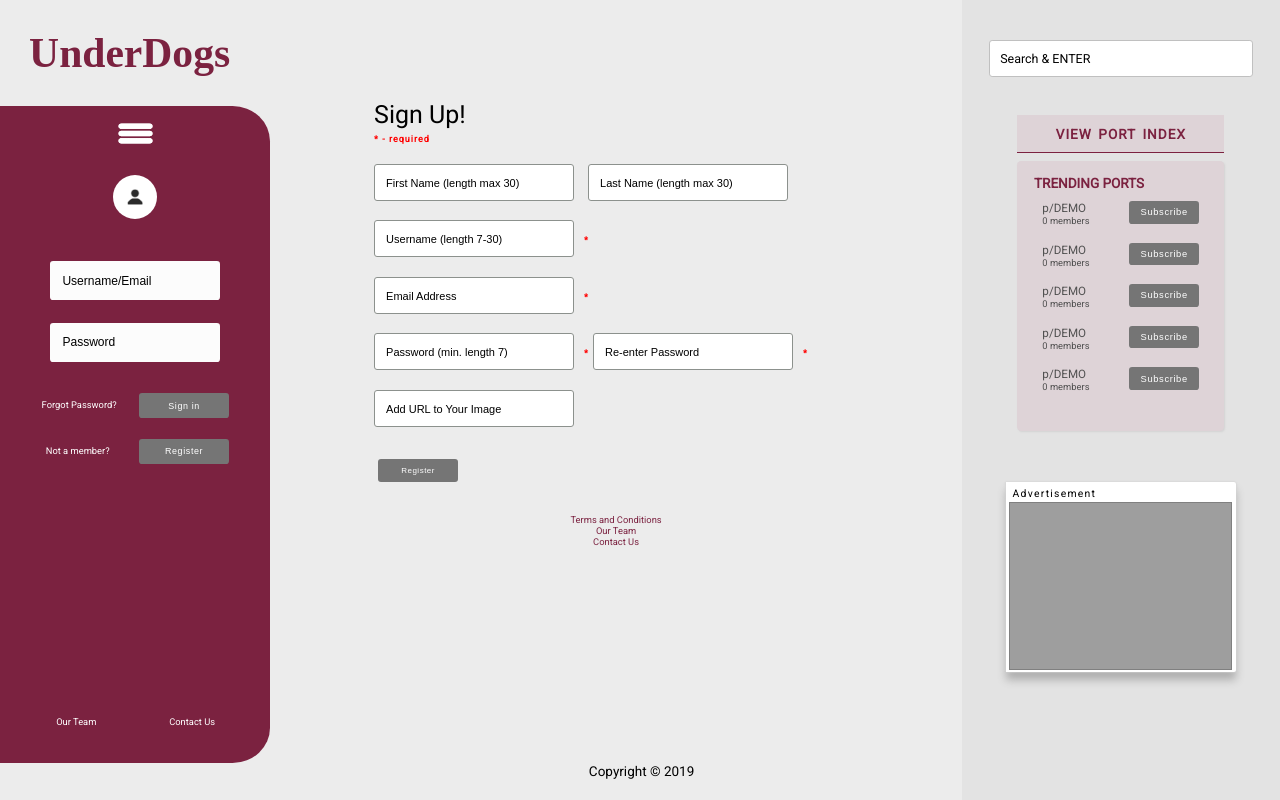
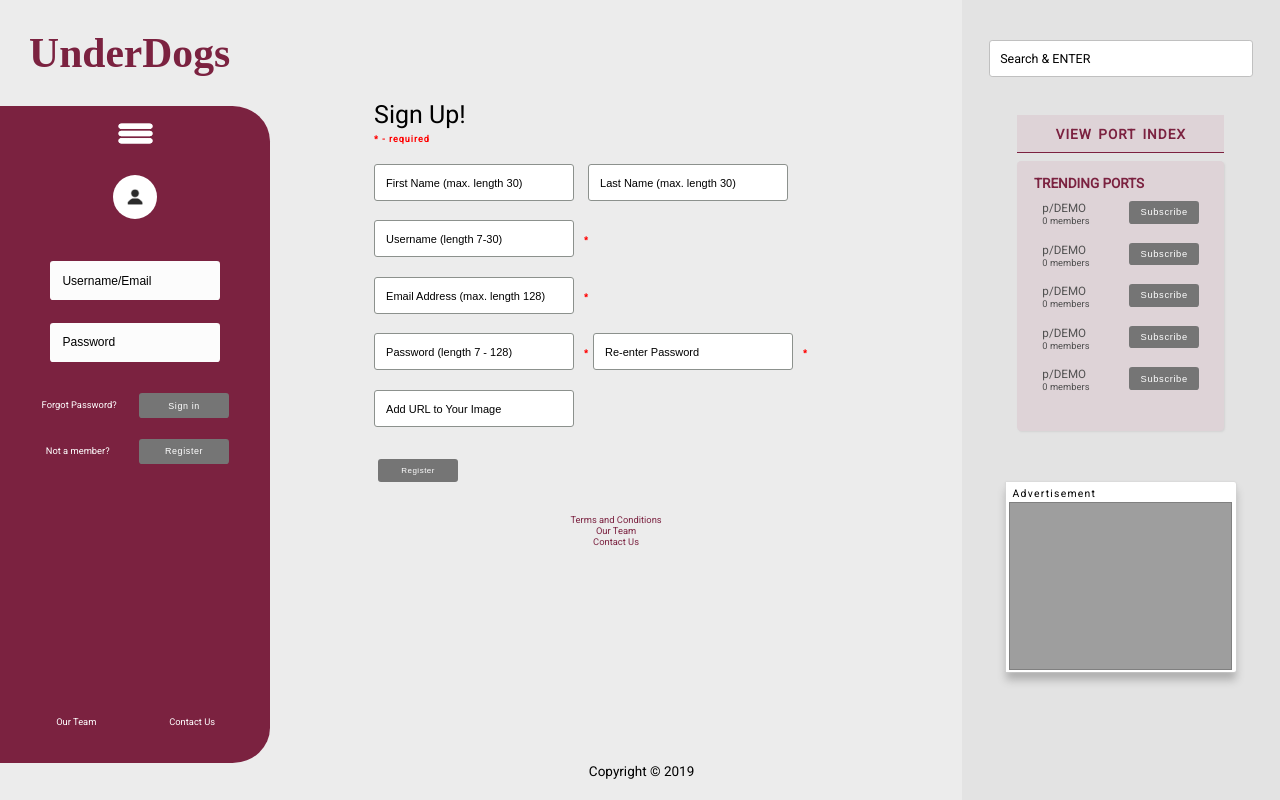
Before and after one commit to DataMascara/cisc3140-su19-project, a Flask app: page /signup/ in a window 1280 px wide. Run offline with Flask 2, Linux system fonts and the light colour scheme; data that the repository does not hold is empty.

Commit message:
Placeholders & Titles Corrected

```diff
--- a/app/templates/register.html
+++ b/app/templates/register.html
@@ -43,17 +43,19 @@ base template, all we modify here is the 'content' block: #} {%- block content
             type="text"
             class="first_name"
             name="first"
-            placeholder="First Name (length max 30)"
+            placeholder="First Name (max. length 30)"
             title = "First Name"
             onkeyup = "validateNames(this)"
+            onmousemove = "validateNames(this)"
           />
           <input
             type="text"
             class="last_name"
             name="last"
-            placeholder="Last Name (length max 30)"
+            placeholder="Last Name (max. length 30)"
             title = "Last Name"
             onkeyup = "validateNames(this)"
+            onmousemove = "validateNames(this)"
           />
         </div>
         <div class="row2">
@@ -65,6 +67,7 @@ base template, all we modify here is the 'content' block: #} {%- block content
             title = "Username (length 7-30)"
             required
             onkeyup="validateUserNameLength()"
+            onmousemove = "validateUserNameLength()"
           /><label class="required">*</label>
           {%- if username_error %}
              <span class="errorMessages">Error: Username already in use!</span>
@@ -75,10 +78,11 @@ base template, all we modify here is the 'content' block: #} {%- block content
             type="email"
             class="email"
             name="email"
-            placeholder="Email Address"
-            title = "Email Address"
+            placeholder="Email Address (max. length 128)"
+            title = "Email Address (max. length 128)"
             required
             onkeyup="validateEmail()"
+            onmousemove = "validateEmail()"
           /><label class="required">*</label>
           {%- if email_error %}
              <span class="errorMessages">Error: Email address already in use!</span>
@@ -89,9 +93,10 @@ base template, all we modify here is the 'content' block: #} {%- block content
             type="password"
             name="password"
             class="password"
-            placeholder="Password (min. length 7)"
-            title = "Password (min. length 7)"
+            placeholder="Password (length 7 - 128)"
+            title = "Password (length 7 - 128)"
             onkeyup="validatePassword(this)"
+            onmousemove = "validatePassword(this)"
             required
           /><label class="required">*</label>
           <input
@@ -101,6 +106,7 @@ base template, all we modify here is the 'content' block: #} {%- block content
             placeholder="Re-enter Password"
             title = "Re-enter Password"
             onkeyup="validatePassword(this)"
+            onmousemove = "validatePassword(this)"
             required
           /><label class="required">*</label>
         </div>
```
